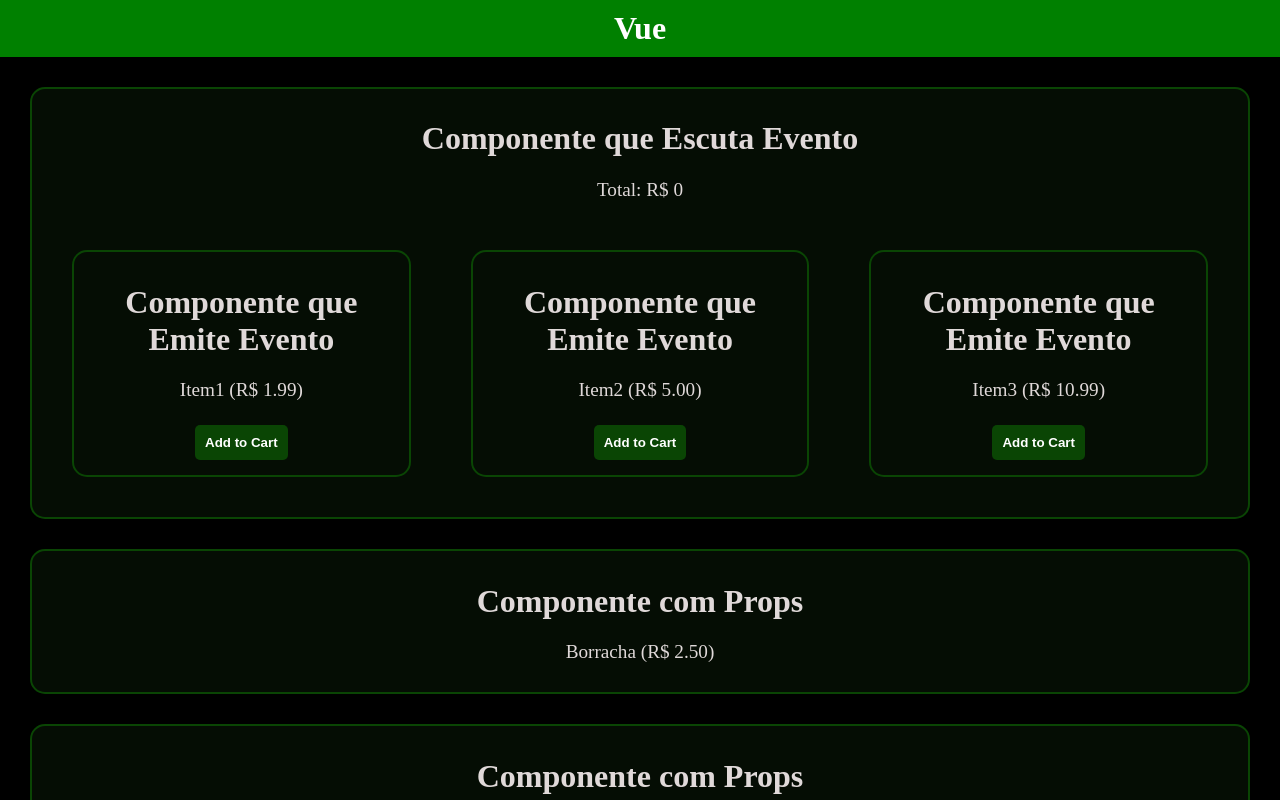
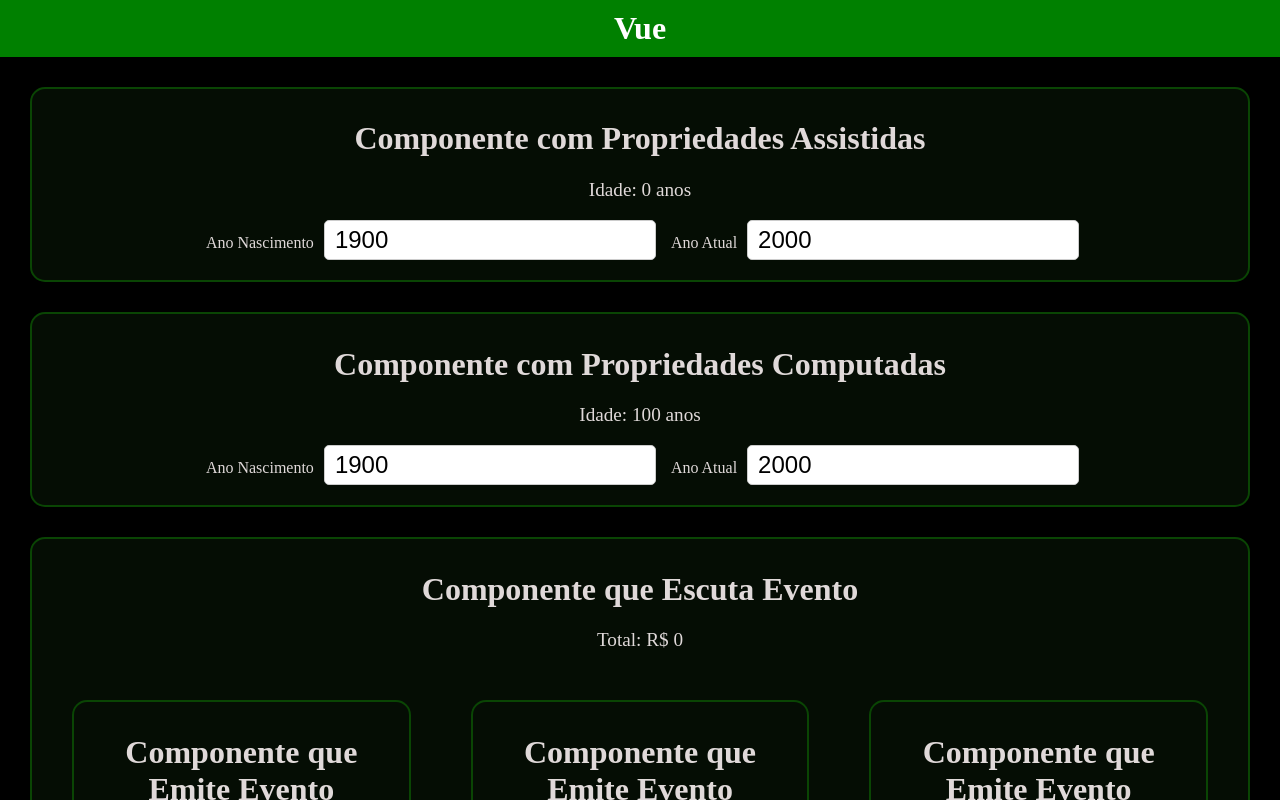
Before and after one commit to eriick-monteiro/aula-vue, a Vue app: page / in a window 1280 px wide. Shown: the top 800 px of the page. Built offline with nearby package versions, Linux system fonts and the light colour scheme.

Commit message:
:sparkles: feat: Propriedades Computadas e Assistidas

```diff
--- a/src/App.vue
+++ b/src/App.vue
@@ -6,6 +6,8 @@
   import DataBinding from './components/DataBinding.vue';
   import ComProps from './components/ComProps.vue';
   import EscutaEvento from './components/EscutaEvento.vue';
+  import PropriedadesComputadas from './components/PropriedadesComputadas.vue';
+  import PropriedadesAssistidas from './components/PropriedadesAssistidas.vue';
 
   const borracha = "borracha"
   const precoBorracha = 3.50
@@ -13,6 +15,8 @@
 
 <template>
   <header>Vue</header>
+  <PropriedadesAssistidas />
+  <PropriedadesComputadas />
   <EscutaEvento />
   <ComProps item="Borracha" :preco="2.50"/>
   <ComProps :item="borracha" :preco="precoBorracha"/>
--- /dev/null
+++ b/src/components/PropriedadesAssistidas.vue
@@ -0,0 +1,34 @@
+<template>
+    <div class="componente">
+        <h1>Componente com Propriedades Assistidas</h1>
+        <p>Idade: {{ idade }} anos</p>
+        <label for="">Ano Nascimento</label>
+        <input type="number" v-model="anoNascimento" min="1900">
+        <label for="">Ano Atual</label>
+        <input type="number" v-model="anoAtual" min="2000">
+    </div>
+</template>
+
+
+<script setup>
+    import { ref, watch } from 'vue';
+
+    const anoNascimento = ref(1900);
+    const anoAtual = ref(2000);
+    const idade = ref(0);
+
+    watch(anoAtual, (ano) => {
+        idade.value = ano - anoNascimento.value;
+    });
+
+    watch(anoNascimento, (ano) => {
+        idade.value = anoAtual.value - ano;
+    });
+</script>
+
+
+<style scoped>
+    label {
+        margin: 10px;
+    }
+</style>
--- /dev/null
+++ b/src/components/PropriedadesComputadas.vue
@@ -0,0 +1,29 @@
+<template>
+    <div class="componente">
+        <h1>Componente com Propriedades Computadas</h1>
+        <p>Idade: {{ idade }} anos</p>
+        <label for="">Ano Nascimento</label>
+        <input type="number" v-model="anoNascimento" min="1900">
+        <label for="">Ano Atual</label>
+        <input type="number" v-model="anoAtual" min="2000">
+    </div>
+</template>
+
+
+<script setup>
+    import { ref, computed } from 'vue';
+
+    const anoNascimento = ref(1900);
+    const anoAtual = ref(2000);
+
+    const idade = computed( () => {
+        return anoAtual.value - anoNascimento.value;
+    });
+</script>
+
+
+<style scoped>
+    label {
+        margin: 10px;
+    }
+</style>
```
